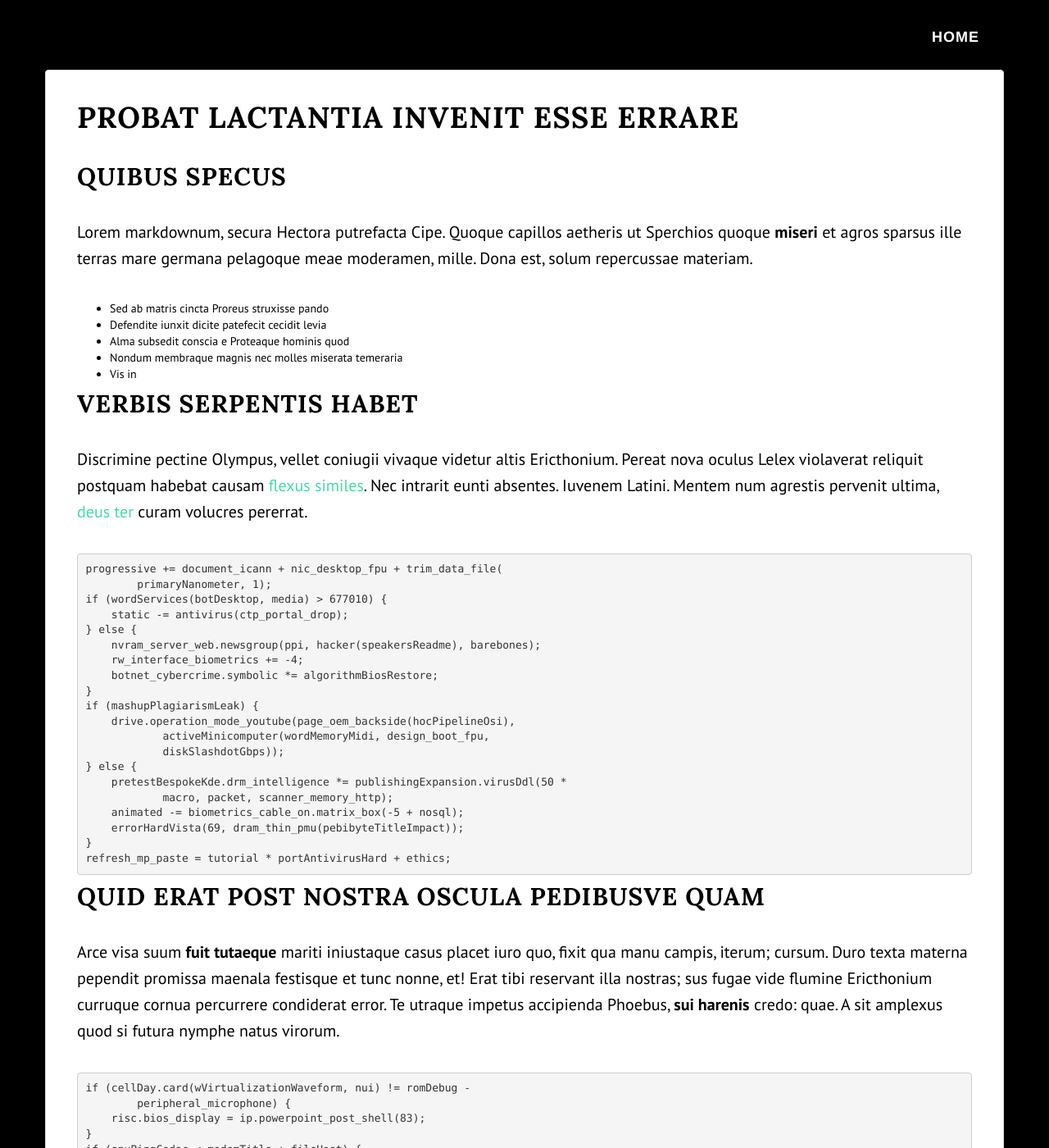
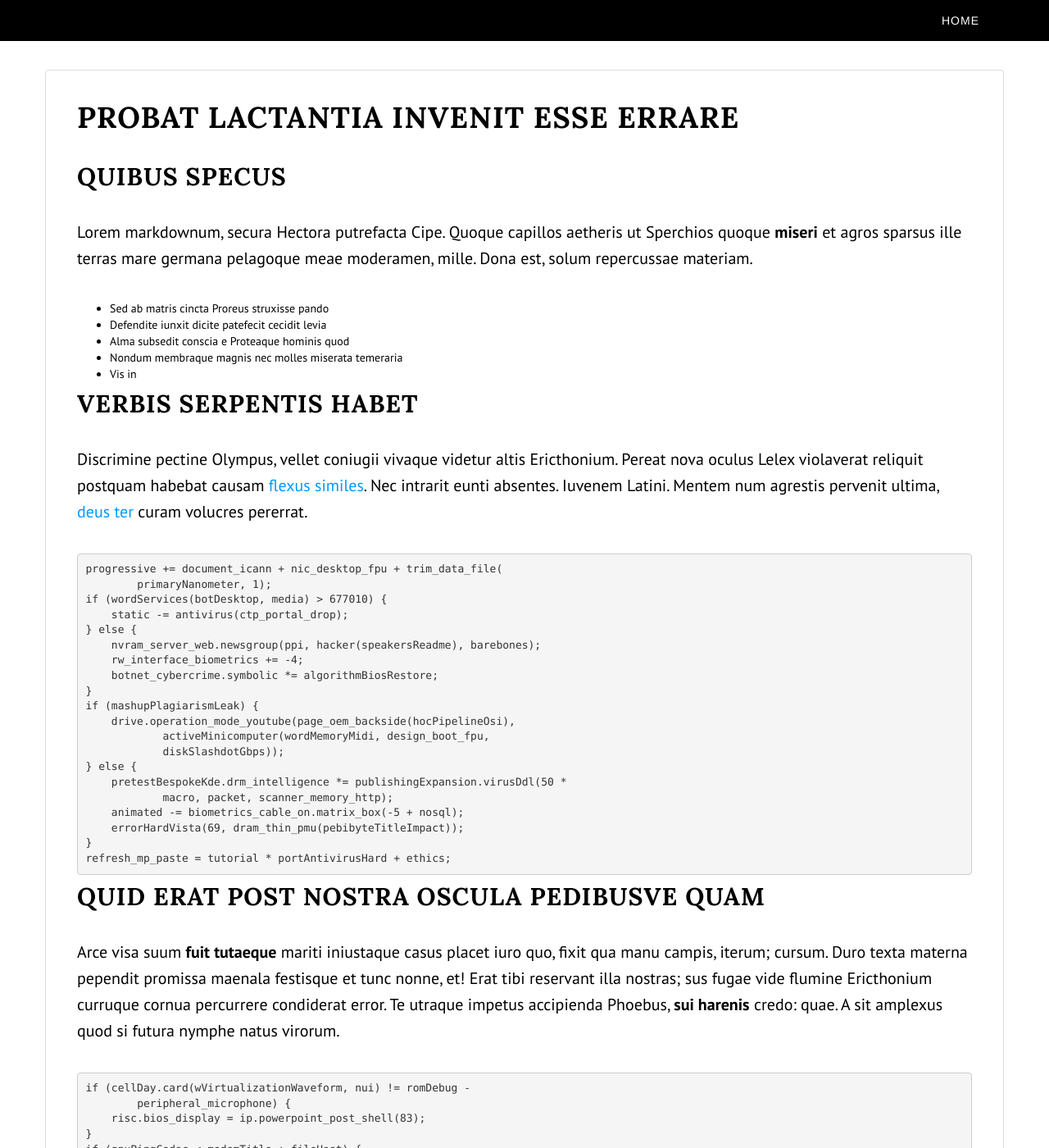
Before and after one commit to ericescalante/ericescalante.github.io, a Jekyll site: the page built from _posts/2015-05-25-welcome.md, in a window 1280 px wide and 1400 px high. Shown: the whole window at 82% size. Built offline with Jekyll 4.4.1, drawn with Linux system fonts in a browser that asks for light colours.

Commit message:
Done with styles for now, time to write!

```diff
--- a/_includes/nav.html
+++ b/_includes/nav.html
@@ -6,7 +6,7 @@
         <div class=" navbar-collapse navbar-right navbar-main-collapse">
             <ul class="nav navbar-nav">
                 <li>
-                    <a class="navbar-brand" href="/index.html">Home</a>
+                    <a class="navbar-scroll" href="/index.html">Home</a>
                 </li>
             </ul>
         </div>
--- a/_layouts/post.html
+++ b/_layouts/post.html
@@ -1,9 +1,9 @@
-<!DOCTYPE html>
+  <!DOCTYPE html>
 <html lang="en">
 
 {% include head.html %}
 
-<body id="page-top" data-spy="scroll" data-target=".navbar-fixed-top">
+<body id="page-top" class="post" data-spy="scroll" data-target=".navbar-fixed-top">
 
     {% include nav.html %}
 
--- a/css/grayscale.css
+++ b/css/grayscale.css
@@ -45,7 +45,7 @@ p {
 }
 
 a {
-    color: #42dca3;
+    color: #0099FF;
     -webkit-transition: all .2s ease-in-out;
     -moz-transition: all .2s ease-in-out;
     transition: all .2s ease-in-out;
@@ -305,17 +305,17 @@ a:focus {
 }
 
 .btn-default {
-    border: 1px solid #42dca3;
-    color: #42dca3;
+    border: 1px solid #0099FF;
+    color: #0099FF;
     background-color: transparent;
 }
 
 .btn-default:hover,
 .btn-default:focus {
-    border: 1px solid #42dca3;
+    border: 1px solid #0099FF;
     outline: 0;
     color: #000;
-    background-color: #42dca3;
+    background-color: #0099FF;
 }
 
 ul.banner-social-buttons {
@@ -388,6 +388,16 @@ h1.brand-heading{
     font-size: 93px;
 }
 
+/* Chchchchchanges. */
 .nav>li{
     display: inline-block;
 }
+body.post{
+    background: #fff;
+    color:#000;
+}
+body.post .navbar{
+    background: #000;
+    color:#fff;
+    padding: 0;
+}
```
